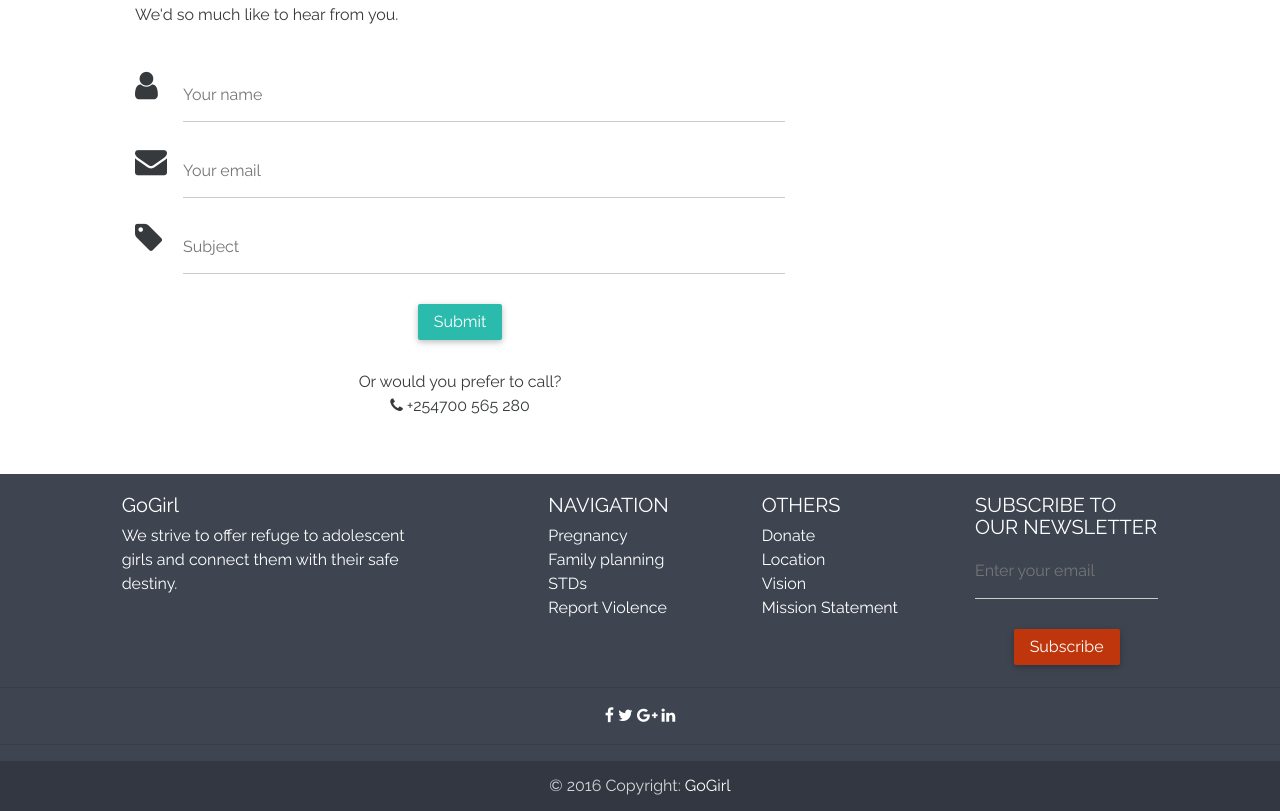
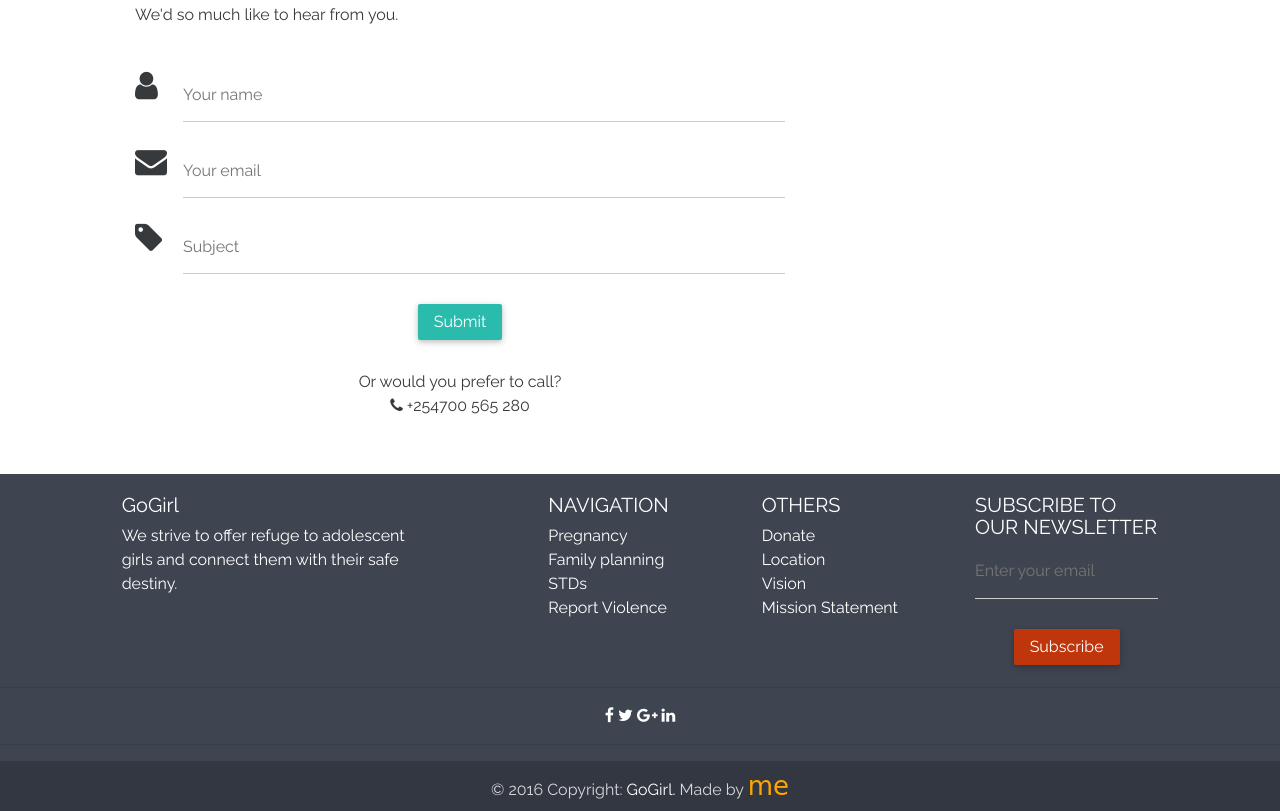
Before and after one commit to Harrisonkamau/GoGirl, a website: page public/index.html in a window 1280 px wide. Shown: the part 3135-3946 px from the top of the page. Drawn offline with Linux system fonts and the light colour scheme; a web font is replaced by a local one.

Commit message:
add copyright

```diff
--- a/public/index.html
+++ b/public/index.html
@@ -432,7 +432,8 @@
             <!--Copyright-->
             <div class="footer-copyright">
                 <div class="container-fluid">
-                    © 2016 Copyright: <a href="http://www.MDBootstrap.com"> GoGirl </a>
+                    © 2016 Copyright: <a href="http://www.MDBootstrap.com"> GoGirl.</a>
+                    <span>  Made by <a href="http://harrykamau.netlify.com/" style="color: orange; font-family: 'Indie Flower', cursive; font-size: 26px;" >me</a></span>
 
                 </div>
             </div>
```
